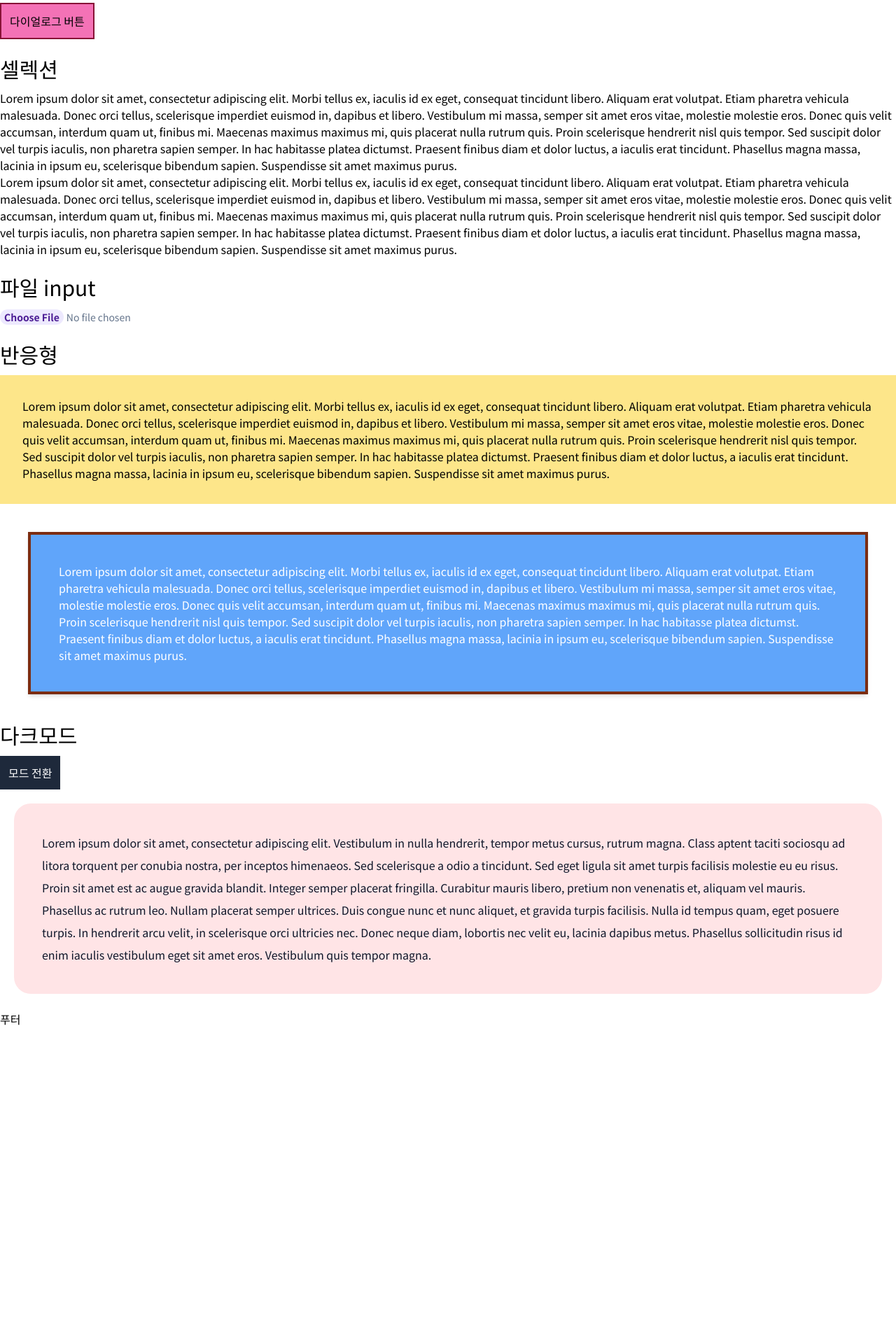
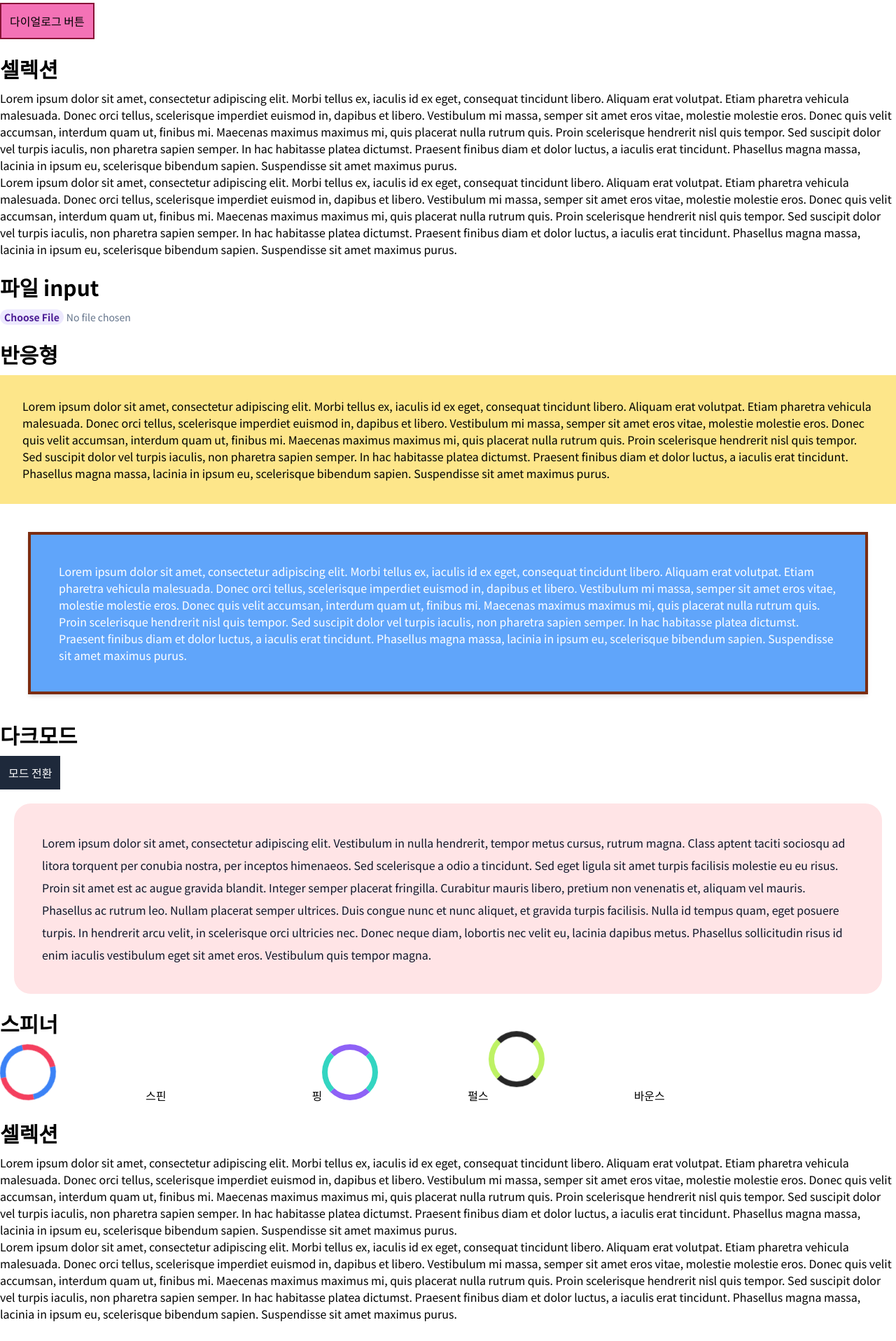
Before and after one commit to seeoya/to100day, a Next.js app: page /style in a window 1280 px wide. Shown: the part 120-2036 px from the top of the page at 70% size. Before the commit the page ends 1588 px from the top, so only its background shows below. Built offline with nearby package versions, Linux system fonts and the light colour scheme.

Commit message:
스타일 레이아웃 분리

```diff
--- /dev/null
+++ b/component/StyleLayout.js
@@ -0,0 +1,10 @@
+function StyleLayout({ title, children }) {
+    return (
+        <div>
+            <h2 className="text-3xl font-bold mt-6 mb-3">{title}</h2>
+            <div>{children}</div>
+        </div>
+    );
+}
+
+export default StyleLayout;
--- a/component/StyleTest.js
+++ b/component/StyleTest.js
@@ -1,13 +1,13 @@
 import { Container } from "postcss";
 import { useState } from "react";
+import StyleLayout from "./StyleLayout";
 
 function StyleTest() {
     const [darkMode, setDarkMode] = useState(false);
 
     return (
         <div className={`container mx-auto ${darkMode ? "dark" : ""}`}>
-            <div>
-                <h2 className="text-3xl mt-6 mb-3">다이얼로그</h2>
+            <StyleLayout title="다이얼로그">
                 <button
                     className="p-3 border-rose-900 border-2 bg-pink-400 hover:bg-violet-400"
                     onClick={() => {
@@ -29,10 +29,9 @@ function StyleTest() {
                         </button>
                     </form>
                 </dialog>
-            </div>
+            </StyleLayout>
 
-            <div>
-                <h2 className="text-3xl mt-6 mb-3">셀렉션</h2>
+            <StyleLayout title="셀렉션">
                 <div className="selection:bg-lime-100">
                     Lorem ipsum dolor sit amet, consectetur adipiscing elit. Morbi tellus ex, iaculis id ex eget, consequat tincidunt libero. Aliquam erat volutpat. Etiam pharetra vehicula malesuada. Donec orci tellus, scelerisque imperdiet euismod in, dapibus et libero. Vestibulum mi massa, semper sit amet eros vitae, molestie molestie eros. Donec quis velit accumsan, interdum quam ut, finibus
                     mi. Maecenas maximus maximus mi, quis placerat nulla rutrum quis. Proin scelerisque hendrerit nisl quis tempor. Sed suscipit dolor vel turpis iaculis, non pharetra sapien semper. In hac habitasse platea dictumst. Praesent finibus diam et dolor luctus, a iaculis erat tincidunt. Phasellus magna massa, lacinia in ipsum eu, scelerisque bibendum sapien. Suspendisse sit amet maximus
@@ -43,16 +42,13 @@ function StyleTest() {
                     mi. Maecenas maximus maximus mi, quis placerat nulla rutrum quis. Proin scelerisque hendrerit nisl quis tempor. Sed suscipit dolor vel turpis iaculis, non pharetra sapien semper. In hac habitasse platea dictumst. Praesent finibus diam et dolor luctus, a iaculis erat tincidunt. Phasellus magna massa, lacinia in ipsum eu, scelerisque bibendum sapien. Suspendisse sit amet maximus
                     purus.
                 </div>
-            </div>
+            </StyleLayout>
 
-            <div>
-                <h2 className="text-3xl mt-6 mb-3">파일 input</h2>
+            <StyleLayout title="파일 input">
                 <input type="file" className="w-1/2 text-sm text-slate-500 file:rounded-full file:border-0 file:text-sm file:font-semibold file:bg-violet-100 file:text-violet-900 hover:file:bg-indigo-200" name="" id="" />
-            </div>
+            </StyleLayout>
 
-            <div>
-                <h2 className="text-3xl mt-6 mb-3">반응형</h2>
-
+            <StyleLayout title="반응형">
                 <div className="p-8 w-full bg-rose-200 md:bg-indigo-200 lg:bg-green-200 xl:bg-amber-200 2xl:bg-cyan-200">
                     Lorem ipsum dolor sit amet, consectetur adipiscing elit. Morbi tellus ex, iaculis id ex eget, consequat tincidunt libero. Aliquam erat volutpat. Etiam pharetra vehicula malesuada. Donec orci tellus, scelerisque imperdiet euismod in, dapibus et libero. Vestibulum mi massa, semper sit amet eros vitae, molestie molestie eros. Donec quis velit accumsan, interdum quam ut, finibus
                     mi. Maecenas maximus maximus mi, quis placerat nulla rutrum quis. Proin scelerisque hendrerit nisl quis tempor. Sed suscipit dolor vel turpis iaculis, non pharetra sapien semper. In hac habitasse platea dictumst. Praesent finibus diam et dolor luctus, a iaculis erat tincidunt. Phasellus magna massa, lacinia in ipsum eu, scelerisque bibendum sapien. Suspendisse sit amet maximus
@@ -63,10 +59,9 @@ function StyleTest() {
                     mi. Maecenas maximus maximus mi, quis placerat nulla rutrum quis. Proin scelerisque hendrerit nisl quis tempor. Sed suscipit dolor vel turpis iaculis, non pharetra sapien semper. In hac habitasse platea dictumst. Praesent finibus diam et dolor luctus, a iaculis erat tincidunt. Phasellus magna massa, lacinia in ipsum eu, scelerisque bibendum sapien. Suspendisse sit amet maximus
                     purus.
                 </div>
-            </div>
+            </StyleLayout>
 
-            <div className="dark-cont">
-                <h2 className="text-3xl mt-6 mb-3">다크모드</h2>
+            <StyleLayout title="다크모드">
                 <button
                     className="p-3 bg-slate-800 text-white"
                     onClick={() => {
@@ -80,17 +75,31 @@ function StyleTest() {
                     placerat fringilla. Curabitur mauris libero, pretium non venenatis et, aliquam vel mauris. Phasellus ac rutrum leo. Nullam placerat semper ultrices. Duis congue nunc et nunc aliquet, et gravida turpis facilisis. Nulla id tempus quam, eget posuere turpis. In hendrerit arcu velit, in scelerisque orci ultricies nec. Donec neque diam, lobortis nec velit eu, lacinia dapibus metus.
                     Phasellus sollicitudin risus id enim iaculis vestibulum eget sit amet eros. Vestibulum quis tempor magna.
                 </div>
-            </div>
+            </StyleLayout>
 
-            {/* Prefers reduced motion 부터 볼 것 */}
+            <StyleLayout title="스피너">
+                <div className="inline-flex mr-32 w-20 h-20 bg-transparent rounded-full border-8 border-rose-500 border-y-blue-500 animate-spin"></div>
+                스핀
+                <div className="inline-flex mr-32 w-20 h-20 bg-transparent rounded-full border-8 border-amber-500 border-y-indigo-700 animate-ping"></div>핑<div className="inline-flex mr-32 w-20 h-20 bg-transparent rounded-full border-8 border-teal-400 border-y-violet-500 animate-pulse"></div>
+                펄스
+                <div className="inline-flex mr-32 w-20 h-20 bg-transparent rounded-full border-8 border-lime-300 border-y-neutral-800 animate-bounce"></div>
+                바운스
+            </StyleLayout>
 
-            <div>
-                <h2 className="text-3xl mt-6 mb-3"></h2>
-            </div>
+            <StyleLayout title="셀렉션">
+                <div className="selection:bg-lime-100">
+                    Lorem ipsum dolor sit amet, consectetur adipiscing elit. Morbi tellus ex, iaculis id ex eget, consequat tincidunt libero. Aliquam erat volutpat. Etiam pharetra vehicula malesuada. Donec orci tellus, scelerisque imperdiet euismod in, dapibus et libero. Vestibulum mi massa, semper sit amet eros vitae, molestie molestie eros. Donec quis velit accumsan, interdum quam ut, finibus
+                    mi. Maecenas maximus maximus mi, quis placerat nulla rutrum quis. Proin scelerisque hendrerit nisl quis tempor. Sed suscipit dolor vel turpis iaculis, non pharetra sapien semper. In hac habitasse platea dictumst. Praesent finibus diam et dolor luctus, a iaculis erat tincidunt. Phasellus magna massa, lacinia in ipsum eu, scelerisque bibendum sapien. Suspendisse sit amet maximus
+                    purus.
+                </div>
+                <div className="selection:bg-rose-200">
+                    Lorem ipsum dolor sit amet, consectetur adipiscing elit. Morbi tellus ex, iaculis id ex eget, consequat tincidunt libero. Aliquam erat volutpat. Etiam pharetra vehicula malesuada. Donec orci tellus, scelerisque imperdiet euismod in, dapibus et libero. Vestibulum mi massa, semper sit amet eros vitae, molestie molestie eros. Donec quis velit accumsan, interdum quam ut, finibus
+                    mi. Maecenas maximus maximus mi, quis placerat nulla rutrum quis. Proin scelerisque hendrerit nisl quis tempor. Sed suscipit dolor vel turpis iaculis, non pharetra sapien semper. In hac habitasse platea dictumst. Praesent finibus diam et dolor luctus, a iaculis erat tincidunt. Phasellus magna massa, lacinia in ipsum eu, scelerisque bibendum sapien. Suspendisse sit amet maximus
+                    purus.
+                </div>
+            </StyleLayout>
 
-            <div>
-                <h2 className="text-3xl mt-6 mb-3"></h2>
-            </div>
+            <StyleLayout title=""></StyleLayout>
         </div>
     );
 }
```
